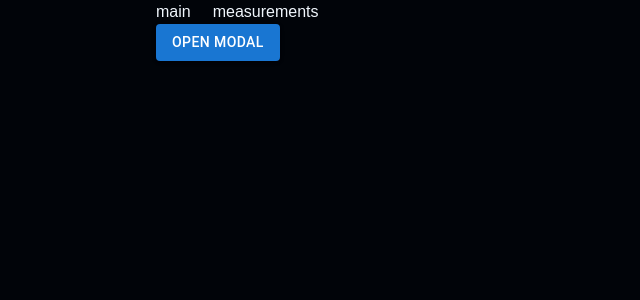
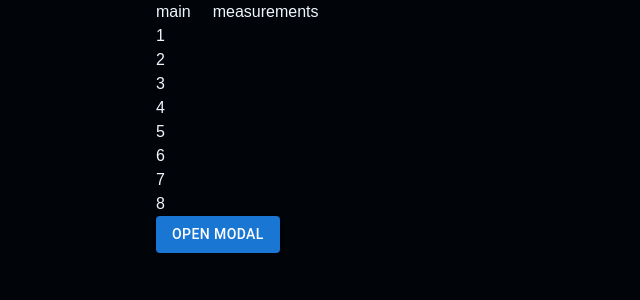
Before and after one commit to Vladislav-096/blood-sugar-monitoring-diary, a React (Vite) app: page / in a window 1280 px wide. Shown: the top 300 px of the page, without its empty margins (0-640 px from the left). Built offline with nearby package versions, Linux system fonts and the light colour scheme; data requests are answered from the project's data file; a web font is replaced by a local one.

Commit message:
feat: added functionality to measurument request to use search params

```diff
--- a/db.json
+++ b/db.json
@@ -2,32 +2,32 @@
   "measurements": [
     {
       "id": "1",
-      "createdAt": "2024-09-25T10:27:35.869Z",
-      "updatedAt": "2024-09-25T10:27:35.869Z",
+      "createdAt": 1727260055,
+      "updatedAt": 1727260055,
       "overnight": 85
     },
     {
       "id": "2",
-      "createdAt": "2024-09-25T22:27:35.869Z",
-      "updatedAt": "2024-09-25T22:27:35.869Z",
+      "createdAt": 1727303255,
+      "updatedAt": 1727303255,
       "bedTime": 666
     },
     {
       "id": "3",
-      "createdAt": "2024-09-26T12:27:35.869Z",
-      "updatedAt": "2024-09-26T12:27:35.869Z",
+      "createdAt": 1727353655,
+      "updatedAt": 1727353655,
       "overnight": 85
     },
     {
       "id": "4",
-      "createdAt": "2024-09-26T13:27:35.869Z",
-      "updatedAt": "2024-09-26T13:27:35.869Z",
+      "createdAt": 1727357255,
+      "updatedAt": 1727357255,
       "beforeMeal": 93
     },
     {
       "id": "5",
-      "createdAt": "2024-09-26T15:27:35.869Z",
-      "updatedAt": "2024-09-26T15:27:35.869Z",
+      "createdAt": 1727364455,
+      "updatedAt": 1727364455,
       "afterMeal": {
         "measurement": 110,
         "meal": {
@@ -38,20 +38,20 @@
     },
     {
       "id": "6",
-      "createdAt": "2024-09-26T16:27:35.869Z",
-      "updatedAt": "2024-09-26T16:27:35.869Z",
+      "createdAt": 1727368055,
+      "updatedAt": 1727368055,
       "justMeasurement": 111
     },
     {
       "id": "7",
-      "createdAt": "2024-09-26T17:27:35.869Z",
-      "updatedAt": "2024-09-26T17:27:35.869Z",
+      "createdAt": 1727371655,
+      "updatedAt": 1727371655,
       "justMeasurement": 112
     },
     {
       "id": "8",
-      "createdAt": "2024-09-26T23:27:35.869Z",
-      "updatedAt": "2024-09-26T23:27:35.869Z",
+      "createdAt": 1727393255,
+      "updatedAt": 1727393255,
       "bedTime": 33
     }
   ],
--- a/src/app/measurements.ts
+++ b/src/app/measurements.ts
@@ -14,8 +14,8 @@ const AfterMealSchema = z.object({
 
 const MeasurementSchema = z.object({
   id: z.string(),
-  createdAt: z.string().datetime(),
-  updatedAt: z.string().datetime(),
+  createdAt: z.number(),
+  updatedAt: z.number(),
   overnight: z.number().optional(),
   bedTime: z.number().optional(),
   beforeMeal: z.number().optional(),
@@ -35,9 +35,27 @@ const TypesOfMeasurementsSchema = z.array(TypeOfMeasurementsSchema);
 export type TypesOfMeasurements = z.infer<typeof TypesOfMeasurementsSchema>;
 // export type Measurements = z.infer<typeof MeasurementsSchema>;
 
-export const getMeasurements = async (): Promise<Measurement[]> => {
-  console.log("here");
-  return fetch(`${API_URL}/measurements`, {
+export interface filters extends Record<string, string> {
+  createdAt_gte: string;
+  createdAt_lte: string;
+}
+
+export const getMeasurements = async (
+  filters?: filters
+): Promise<Measurement[]> => {
+  let url = `${API_URL}/measurements`;
+
+  if (filters) {
+    const queryParams = new URLSearchParams(filters).toString();
+    url = `${url}?${queryParams}`;
+  }
+
+  // if (filters) {
+  //   url =
+  //     "http://localhost:8653/measurements?createdAt_gte=2024-09-25T00:00:00.000Z&createdAt_lte=2024-09-25T23:59:59.999Z";
+  // }
+
+  return fetch(url, {
     method: "GET",
   })
     .then(validateResponse)
@@ -50,7 +68,7 @@ export const getMeasurements = async (): Promise<Measurement[]> => {
 };
 
 export const getTypesOfMeasuremens = async () => {
-  return fetch(`${API_URL}/types`, {
+  return fetch(`${API_URL}/typesOfMeasuremens`, {
     method: "GET",
   })
     .then(validateResponse)
--- a/src/app/store.ts
+++ b/src/app/store.ts
@@ -1,9 +1,15 @@
 import { configureStore } from "@reduxjs/toolkit";
-import { measurementsSlice } from "../components/MeasurementModal/measurementsSlice";
+import { measurementsSlice } from "../features/diaryTable/measurementsSlice";
+import { typesOfMeasurementsSlice } from "../components/MeasurementModal/typesOfMeasurementsSlice";
+import { oneDayMeasurementsSlice } from "../features/diaryTable/oneDayMeasurementsSlice";
 
 // Глобальный стейт приложения
 export const store = configureStore({
-  reducer: { measurements: measurementsSlice.reducer },
+  reducer: {
+    measurements: measurementsSlice.reducer,
+    typesOfMeasurements: typesOfMeasurementsSlice.reducer,
+    oneDayMeasurementsSlice: oneDayMeasurementsSlice.reducer,
+  },
 });
 
 console.log("store", store.getState()); // Будет пустой, вроде потому что увижу только при первом рендере
--- a/src/components/MeasurementModal/MeasurementModal.tsx
+++ b/src/components/MeasurementModal/MeasurementModal.tsx
@@ -8,6 +8,9 @@ import {
 } from "@mui/material";
 import { Controller, useForm } from "react-hook-form";
 import styles from "./measurementModal.module.scss";
+import { useAppDispatch } from "../../app/hooks";
+import { useEffect } from "react";
+import { recieveTypesOfMeasurements } from "./typesOfMeasurementsSlice";
 
 interface MeasurementModal {
   open: boolean;
@@ -27,7 +30,17 @@ const testRules = {
 };
 
 export const MeasurementModal = ({ open, handleClose }: MeasurementModal) => {
-  const style = {
+  const dispatch = useAppDispatch();
+
+  useEffect(() => {
+    dispatch(recieveTypesOfMeasurements());
+  }, [dispatch]);
+
+  // const typeOfMeasurementsState = useAppSelector(
+  //   (state) => state.typesOfMeasurements
+  // );
+
+  const modalContentStyles = {
     position: "absolute",
     top: "50%",
     left: "50%",
@@ -95,7 +108,7 @@ export const MeasurementModal = ({ open, handleClose }: MeasurementModal) => {
       }}
     >
       <Fade in={open}>
-        <Box sx={style}>
+        <Box sx={modalContentStyles}>
           <Typography
             id="modal-modal-title"
             variant="h6"
--- /dev/null
+++ b/src/features/dailyData/DailyData.tsx
@@ -0,0 +1,17 @@
+import { useAppSelector } from "../../app/hooks";
+
+export const DailyData = () => {
+  const filteredMeasurements = useAppSelector(
+    (state) => state.oneDayMeasurementsSlice.oneDayMeasurements
+  );
+
+  console.log("filteredMeasurements", filteredMeasurements);
+
+  return (
+    <>
+      {filteredMeasurements.map((item, index) => (
+        <div key={index}>{item.createdAt}</div>
+      ))}
+    </>
+  );
+};
--- a/src/features/diaryTable/DiaryTable.tsx
+++ b/src/features/diaryTable/DiaryTable.tsx
@@ -1,21 +1,43 @@
 import { useEffect, useState } from "react";
-import { useAppDispatch } from "../../app/hooks";
+import { useAppDispatch, useAppSelector } from "../../app/hooks";
 import { Button } from "@mui/material";
 import { MeasurementModal } from "../../components/MeasurementModal/MeasurementModal";
-import { recieveMeasurements } from "../../components/MeasurementModal/measurementsSlice";
+import { recieveMeasurements } from "./measurementsSlice";
+import { recieveFilteredMeasurements } from "./oneDayMeasurementsSlice";
+import { useNavigate } from "react-router";
 
 export const DiaryTable = () => {
   const [open, setOpen] = useState<boolean>(false);
   const handleOpen = () => setOpen(true);
   const handleClose = () => setOpen(false);
   const dispatch = useAppDispatch();
+  const navigate = useNavigate();
 
   useEffect(() => {
     dispatch(recieveMeasurements());
   }, [dispatch]);
 
+  const dispatchFilteredMeasurements = (data: number) => {
+    dispatch(recieveFilteredMeasurements(data));
+    navigate("./daily");
+  };
+
+  const measurements = useAppSelector(
+    (state) => state.measurements.measurements
+  );
+
   return (
     <>
+      <div>
+        {measurements.map((item, index) => (
+          <div
+            key={index}
+            onClick={() => dispatchFilteredMeasurements(item.createdAt || 0)}
+          >
+            {item.id}
+          </div>
+        ))}
+      </div>
       <Button onClick={handleOpen} variant="contained">
         open modal
       </Button>
--- /dev/null
+++ b/src/features/diaryTable/oneDayMeasurementsSlice.ts
@@ -0,0 +1,48 @@
+import { createAsyncThunk, createSlice, PayloadAction } from "@reduxjs/toolkit";
+import { getMeasurements, Measurement } from "../../app/measurements";
+import { CheckoutState } from "../../types/types";
+import { getDateRange } from "../../utils/getDateRange";
+
+interface OneDayMeasurementsState {
+  oneDayMeasurements: Measurement[];
+  checkoutState: CheckoutState;
+  errorMessage: string;
+}
+
+const initialState: OneDayMeasurementsState = {
+  oneDayMeasurements: [],
+  checkoutState: "READY",
+  errorMessage: "",
+};
+
+export const recieveFilteredMeasurements = createAsyncThunk(
+  "oneDayMeasurements/recieveFilteredMeasurements",
+  async (arg: number) => {
+    const dataRange = getDateRange(arg);
+    const filteredMeasurements = await getMeasurements(dataRange);
+    return filteredMeasurements;
+  }
+);
+
+export const oneDayMeasurementsSlice = createSlice({
+  name: "oneDayMeasurements",
+  initialState,
+  reducers: {},
+  extraReducers: function (builder) {
+    builder.addCase(recieveFilteredMeasurements.pending, (state) => {
+      state.checkoutState = "LOADING";
+    });
+    builder.addCase(
+      recieveFilteredMeasurements.fulfilled,
+      (state, action: PayloadAction<Measurement[]>) => {
+        state.checkoutState = "READY";
+        const filteredMeasurements = action.payload;
+        state.oneDayMeasurements = filteredMeasurements;
+      }
+    );
+    builder.addCase(recieveFilteredMeasurements.rejected, (state, action) => {
+      state.checkoutState = "ERROR";
+      state.errorMessage = action.error.message || "";
+    });
+  },
+});
--- a/src/pages/DailyPage/DailyPage.tsx
+++ b/src/pages/DailyPage/DailyPage.tsx
@@ -1,7 +1,11 @@
+import { DailyData } from "../../features/dailyData/DailyData";
+
 export const DailyPage = () => {
   return (
     <section>
-      <div className="container"></div>
+      <div className="container">
+        <DailyData />
+      </div>
     </section>
   );
 };
--- /dev/null
+++ b/src/utils/formatDateRange.ts
@@ -0,0 +1,5 @@
+import { filters } from "../app/measurements";
+
+export function formatDateRange(dateRangeObj: filters) {
+  return `createdAt_gte=${dateRangeObj.createdAt_gte}&createdAt_lte=${dateRangeObj.createdAt_lte}`;
+}
--- /dev/null
+++ b/src/utils/getDateRange.ts
@@ -0,0 +1,18 @@
+export function getDateRange(timestamp: number) {
+  const date = new Date(timestamp * 1000);
+
+  const startOfDay = new Date(date.setUTCHours(0, 0, 0, 0)).toISOString();
+  const endOfDay = new Date(date.setUTCHours(23, 59, 59)).toISOString();
+
+  const unixStartOfDay = Math.floor(
+    new Date(startOfDay).getTime() / 1000
+  ).toString();
+  const unixEndOfDay = Math.floor(
+    new Date(endOfDay).getTime() / 1000
+  ).toString();
+
+  return {
+    createdAt_gte: unixStartOfDay,
+    createdAt_lte: unixEndOfDay,
+  };
+}
```
Also changed, not shown: src/components/MeasurementModal/typesOfMeasurementsSlice.ts (+1 -6 lines), src/features/diaryTable/measurementsSlice.ts (renamed from src/components/MeasurementModal/measurementsSlice.ts).
